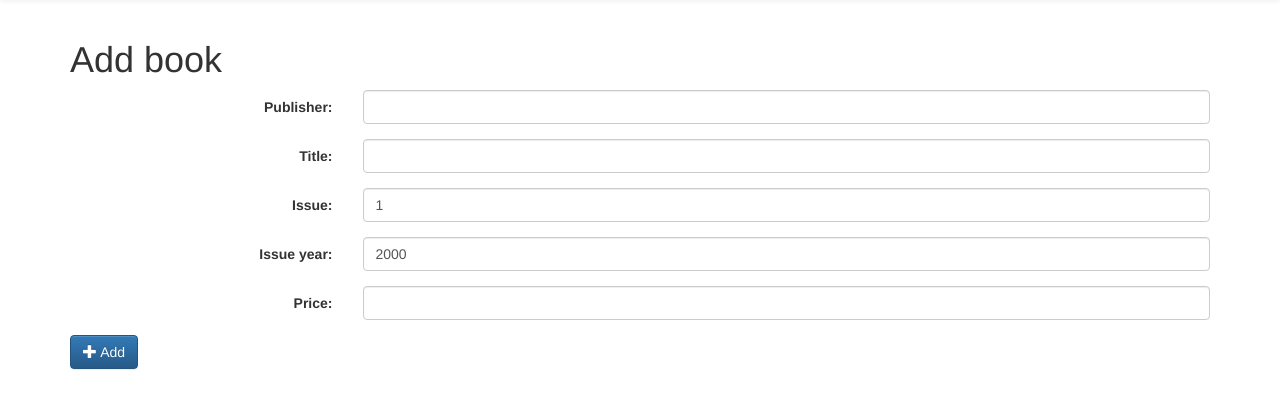
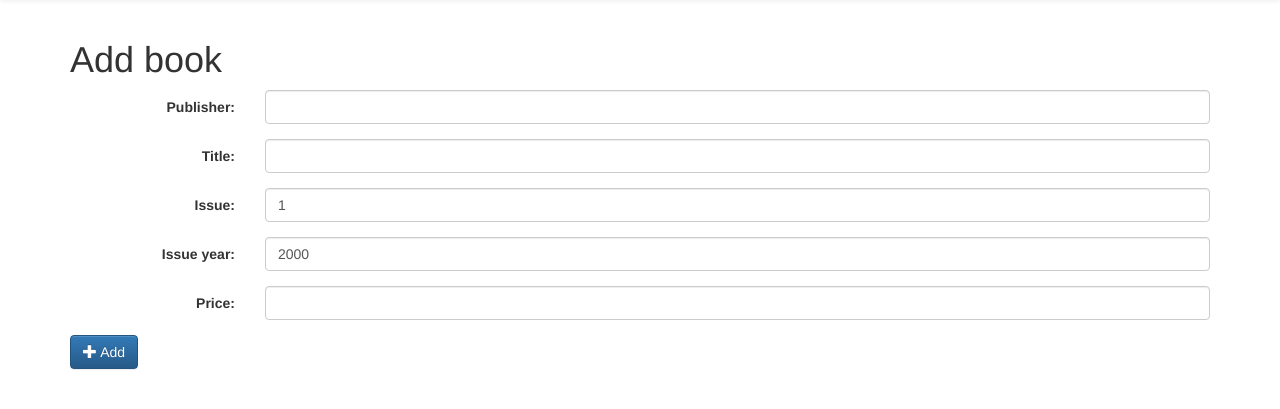
Before and after one commit to m4tx/egielda, a Django app: page /manage/books/add/ in a window 1280 px wide. Shown: the part 51-460 px from the top of the page. Run offline with Django 3.2, Linux system fonts and the light colour scheme; some libraries are stand-ins or nearby versions.

Commit message:
Improve form writing and viewing

```diff
--- a/books/templates/books/add.html
+++ b/books/templates/books/add.html
@@ -1,23 +1,11 @@
 {% spaceless %}
 {% load i18n %}
-{% load widget_tweaks %}
 {% include "shared/head.html" %}
 <title>{% trans "Add book" %}</title>
 {% include "shared/header.html" %}
 <h1>{% trans "Add book" %}</h1>
-{% if form.errors %}
-<p style="color: red;">
-    Please correct the error{{ form.errors|pluralize }} below.
-</p>
-{% endif %}
 <form class="form-horizontal" action="" method="post">
-    {% for field in form %}
-       <div class="form-group">
-          <div class="col-sm-offset-3">{{ field.errors }}</div>
-          <label class="col-sm-3 control-label" for="{{ field.auto_id }}">{{ field.help_text }}: </label>
-          <div class="col-sm-9">{{ field|add_class:"form-control" }}</div>
-       </div>
-    {% endfor %}
+    {% include "shared/default_form.html" %}
     {% csrf_token %}
     <button class="btn btn-primary" type="submit"><span class="glyphicon glyphicon-plus"></span> {% trans "Add" %}</button>
 </form>
--- /dev/null
+++ b/shared/templates/shared/default_form.html
@@ -0,0 +1,12 @@
+{% load widget_tweaks %}
+{% for field in form %}
+    <div class="form-group">
+        <label class="col-sm-2 control-label" for="{{ field.auto_id }}">{{ field.help_text }}: </label>
+        <div class="col-sm-10{% if field.errors %} has-error{% endif %}">
+            {{ field|add_class:"form-control" }}
+            {% for error in field.errors %}
+                <span class="help-block">{{ error }}</span>
+            {% endfor %}
+        </div>
+    </div>
+{% endfor %}
```
